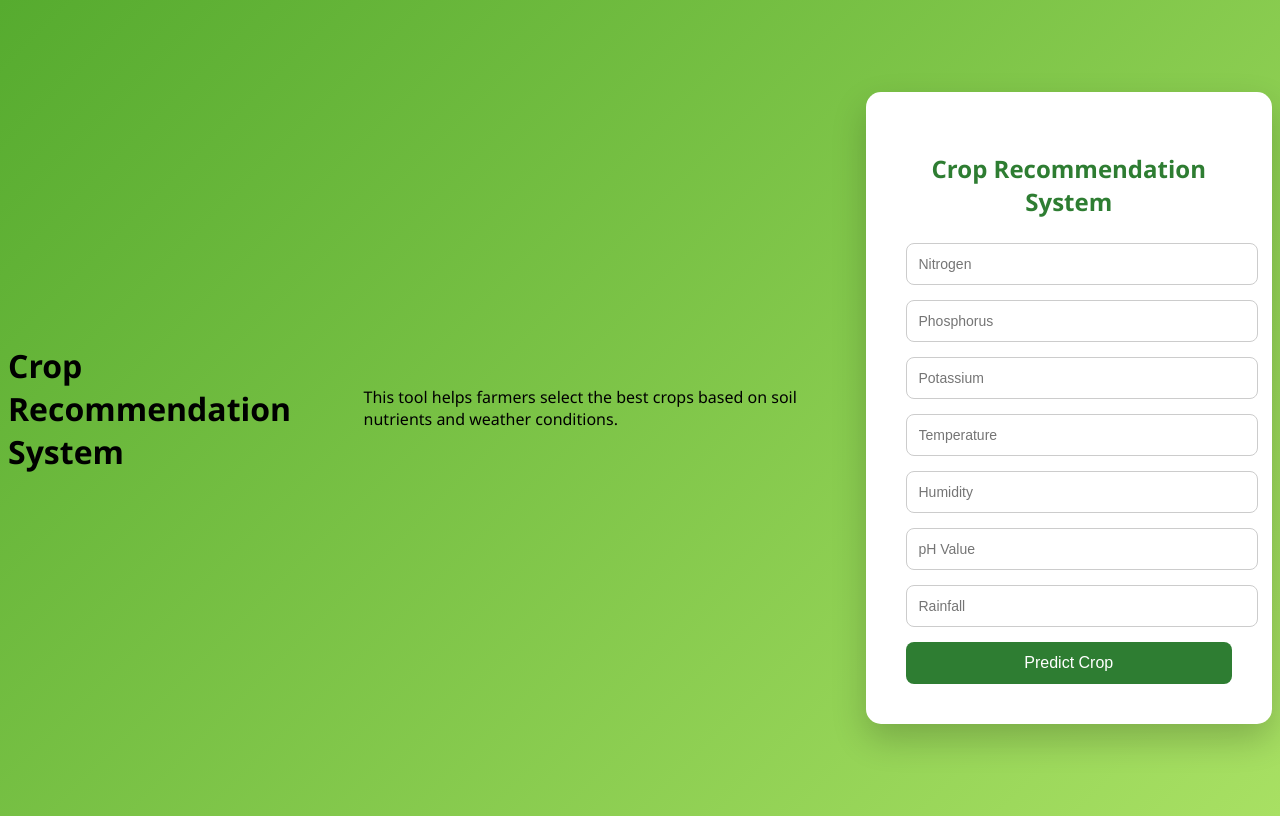
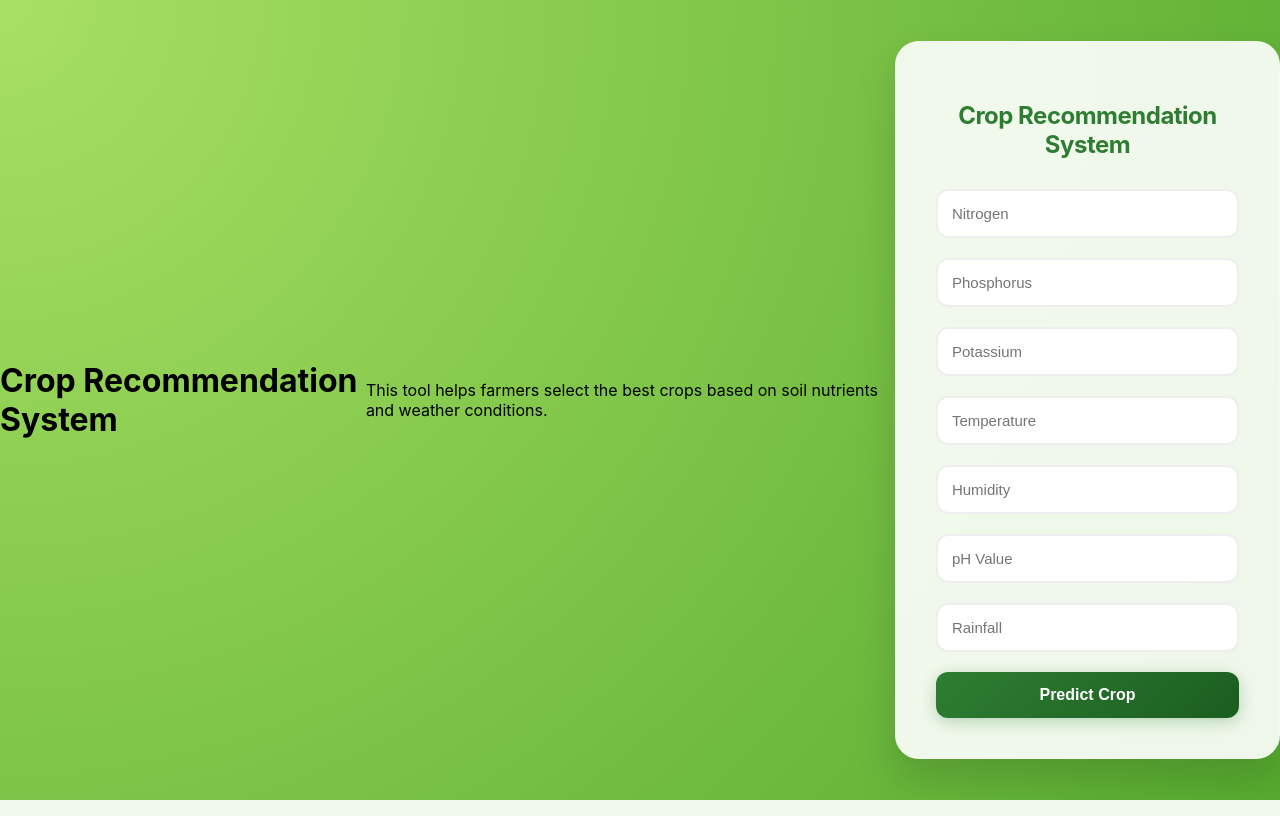
Before and after one commit to sumitbasu47-cell/my-First-model, a Flask app: page / in a window 1280 px wide. Run offline with Flask 3, Linux system fonts and the light colour scheme; parts of the project's set-up code (start-up, migrations or seed data) failed here and were passed over.

Commit message:
Update crop_recomendation.css

```diff
--- a/static/crop_recomendation.css
+++ b/static/crop_recomendation.css
@@ -1,74 +1,108 @@
+/* Custom Properties for easy tweaking */
+:root {
+    --primary-green: #2e7d32;
+    --accent-green: #4caf50;
+    --glass-bg: rgba(255, 255, 255, 0.9);
+    --text-dark: #1b5e20;
+}
+
 /* Page Background */
 body {
-    font-family: 'Segoe UI', Tahoma, Geneva, Verdana, sans-serif;
-    background: linear-gradient(135deg, #56ab2f, #a8e063);
+    font-family: 'Inter', 'Segoe UI', system-ui, sans-serif;
+    background: radial-gradient(circle at top left, #a8e063, #56ab2f);
     display: flex;
     justify-content: center;
     align-items: center;
     min-height: 100vh;
+    margin: 0;
 }
 
-/* Main Container */
+/* Main Container - Glassmorphism style */
 .container {
-    background: white;
+    background: var(--glass-bg);
+    backdrop-filter: blur(10px); /* Blurs background behind container */
     padding: 40px;
-    width: 450px;
-    border-radius: 15px;
-    box-shadow: 0 15px 35px rgba(0, 0, 0, 0.2);
+    width: 400px;
+    border-radius: 24px;
+    border: 1px solid rgba(255, 255, 255, 0.3);
+    box-shadow: 0 20px 40px rgba(0, 0, 0, 0.15);
+    transition: transform 0.3s ease;
+}
+
+.container:hover {
+    transform: translateY(-5px);
 }
 
 /* Heading */
 .container h2 {
     text-align: center;
-    margin-bottom: 25px;
-    color: #2e7d32;
+    margin-bottom: 30px;
+    color: var(--primary-green);
+    font-weight: 700;
+    letter-spacing: -0.5px;
 }
 
 /* Input Fields */
 .input-field {
     width: 100%;
-    margin-bottom: 15px;
+    margin-bottom: 20px;
 }
 
 .input-field input {
     width: 100%;
-    padding: 12px;
-    border-radius: 8px;
-    border: 1px solid #ccc;
+    padding: 14px;
+    border-radius: 12px;
+    border: 2px solid #eee;
     outline: none;
-    transition: 0.3s ease;
-    font-size: 14px;
+    box-sizing: border-box; /* Prevents padding from breaking width */
+    font-size: 15px;
+    transition: all 0.3s cubic-bezier(0.4, 0, 0.2, 1);
 }
 
 .input-field input:focus {
-    border-color: #4caf50;
-    box-shadow: 0 0 8px rgba(76, 175, 80, 0.4);
+    border-color: var(--accent-green);
+    background-color: #fff;
+    box-shadow: 0 0 0 4px rgba(76, 175, 80, 0.15);
 }
 
 /* Button */
 button {
     width: 100%;
-    padding: 12px;
-    border-radius: 8px;
+    padding: 14px;
+    border-radius: 12px;
     border: none;
-    background: #2e7d32;
+    background: linear-gradient(135deg, #2e7d32, #1b5e20);
     color: white;
     font-size: 16px;
+    font-weight: 600;
     cursor: pointer;
-    transition: 0.3s ease;
+    box-shadow: 0 4px 15px rgba(46, 125, 50, 0.3);
+    transition: all 0.3s ease;
 }
 
 button:hover {
-    background: #1b5e20;
+    transform: scale(1.02);
+    box-shadow: 0 6px 20px rgba(46, 125, 50, 0.4);
+}
+
+button:active {
+    transform: scale(0.98);
 }
 
 /* Prediction Result */
 .result {
-    margin-top: 20px;
-    padding: 12px;
-    border-radius: 8px;
-    background: #e8f5e9;
+    margin-top: 25px;
+    padding: 15px;
+    border-radius: 12px;
+    background: #f1f8e9;
+    border-left: 5px solid var(--accent-green);
     text-align: center;
-    font-weight: bold;
-    color: #1b5e20;
+    font-weight: 600;
+    color: var(--text-dark);
+    animation: fadeIn 0.5s ease-in-out;
 }
+
+@keyframes fadeIn {
+    from { opacity: 0; transform: translateY(10px); }
+    to { opacity: 1; transform: translateY(0); }
+}
```
